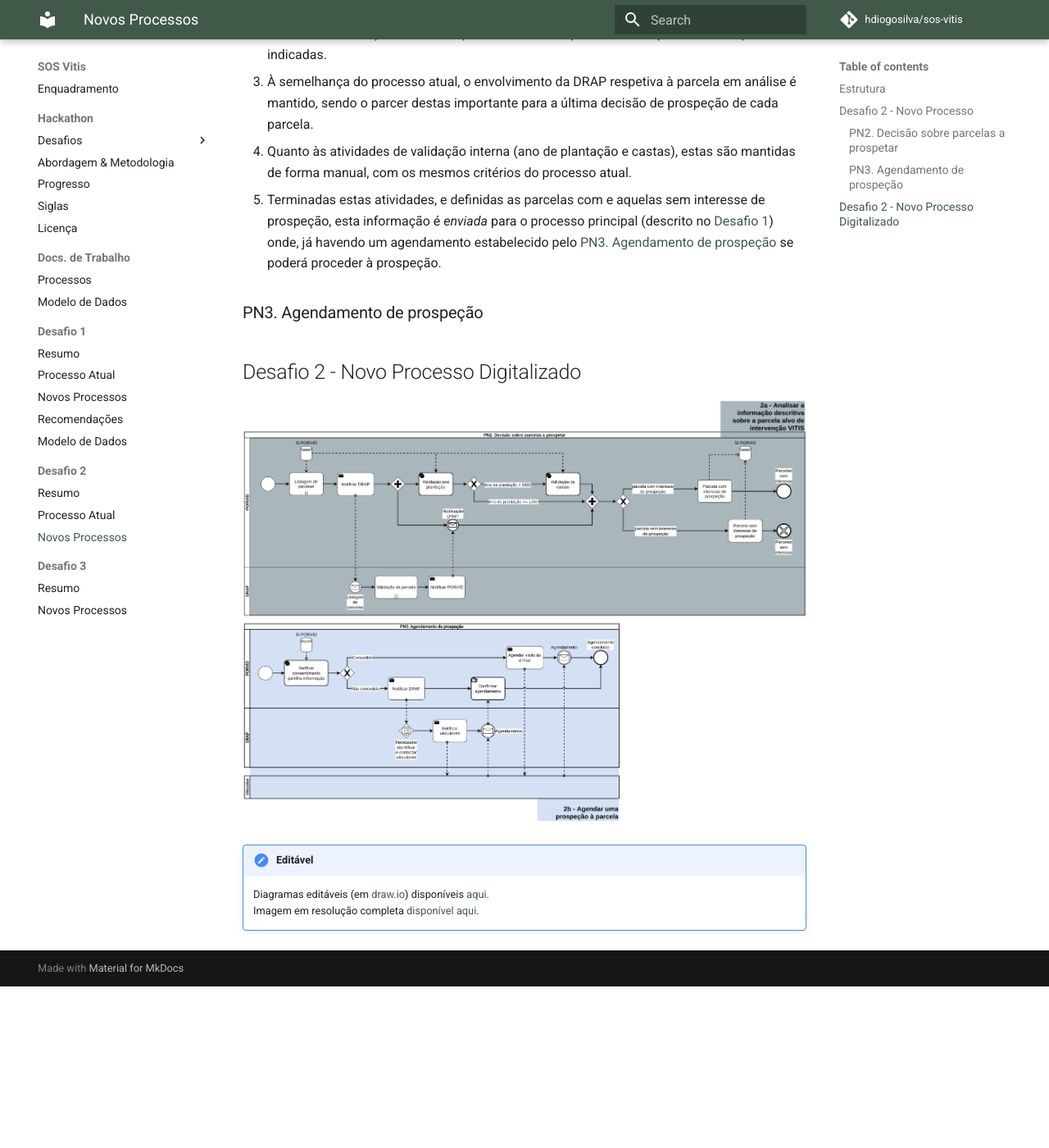
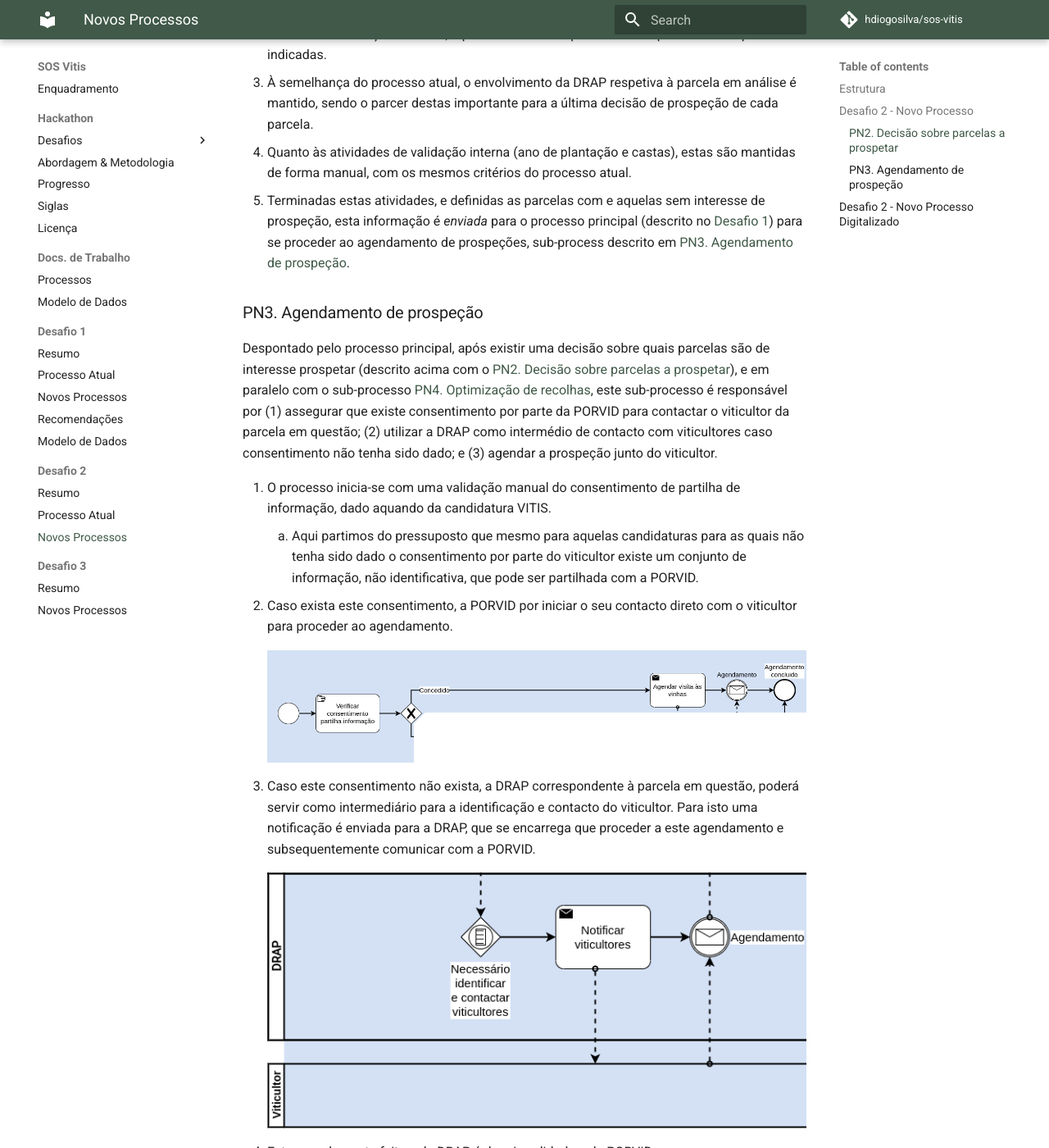
Before and after one commit to hdiogosilva/sos-vitis, an MkDocs documentation site: the page built from docs/Desafio 2/novos-processos.md, in a window 1280 px wide and 1400 px high, scrolled down 2093 px. Shown: the whole window at 82% size. Built offline with MkDocs 1.6.1 and Material for MkDocs 9.7.7, drawn with Linux system fonts in a browser that asks for light colours; comment, search, counter and statistics services are not loaded; before the commit the page ends 3296 px from its top, so only the background shows below that; some of the changed text lies outside the part shown.

Commit message:
Desafio 2 Novo BPMN Update + Description

```diff
--- a/docs/Desafio 2/novos-processos.md
+++ b/docs/Desafio 2/novos-processos.md
@@ -40,11 +40,28 @@ Uma divisão, apesar de não estrita, entre os sub-desafios 2a e 2b é também r
 2. Com esta informação validada, o processo inicia-se paralelamente para as várias parcelas indicadas.
 3. À semelhança do processo atual, o envolvimento da DRAP respetiva à parcela em análise é mantido, sendo o parcer destas importante para a última decisão de prospeção de cada parcela.
 4. Quanto às atividades de validação interna (ano de plantação e castas), estas são mantidas de forma manual, com os mesmos critérios do processo atual.
-5. Terminadas estas atividades, e definidas as parcelas com e aquelas sem interesse de prospeção, esta informação é _enviada_ para o processo principal (descrito no [Desafio 1](/Desafio 1/processo-atual/)) onde, já havendo um agendamento estabelecido pelo [PN3. Agendamento de prospeção](/Desafio 2/novos-processos/#pn3-agendamento-de-prospecao) se poderá proceder à prospeção.
+5. Terminadas estas atividades, e definidas as parcelas com e aquelas sem interesse de prospeção, esta informação é _enviada_ para o processo principal (descrito no [Desafio 1](/Desafio 1/processo-atual/)) para se proceder ao agendamento de prospeções, sub-process descrito em [PN3. Agendamento de prospeção](/Desafio 2/novos-processos/#pn3-agendamento-de-prospecao).
 
 ### PN3. Agendamento de prospeção
 
+Despontado pelo processo principal, após existir uma decisão sobre quais parcelas são de interesse prospetar (descrito acima com o [PN2. Decisão sobre parcelas a prospetar](#pn2-decisao-sobre-parcelas-a-prospetar)), e em paralelo com o sub-processo [PN4. Optimização de recolhas](/Desafio 3/novos-processos/#pn4-optimizacao-de-recolhas), este sub-processo é responsável por (1) assegurar que existe consentimento por parte da PORVID para contactar o viticultor da parcela em questão; (2) utilizar a DRAP como intermédio de contacto com viticultores caso consentimento não tenha sido dado; e (3) agendar a prospeção junto do viticultor.
 
+1. O processo inicia-se com uma validação manual do consentimento de partilha de informação, dado aquando da candidatura VITIS.
+    1. Aqui partimos do pressuposto que mesmo para aquelas candidaturas para as quais não tenha sido dado o consentimento por parte do viticultor existe um conjunto de informação, não identificativa, que pode ser partilhada com a PORVID.
+2. Caso exista este consentimento, a PORVID por iniciar o seu contacto direto com o viticultor para proceder ao agendamento.
+
+    <figure markdown>
+    ![Diagrama Parcial BPMN Desafio 3 Novo - Corte 1](/diagramas/desafio2/export/parciais/desafio2-novo-parcial-01.png)
+    </figure>
+
+3. Caso este consentimento não exista, a DRAP correspondente à parcela em questão, poderá servir como intermediário para a identificação e contacto do viticultor. Para isto uma notificação é enviada para a DRAP, que se encarrega que proceder a este agendamento e subsequentemente comunicar com a PORVID.
+
+    <figure markdown>
+    ![Diagrama Parcial BPMN Desafio 3 Novo - Corte 2](/diagramas/desafio2/export/parciais/desafio2-novo-parcial-02.png)
+    </figure>
+
+4. Este agendamento feito pela DRAP é depois validado pela PORVID.
+5. Fim do processo.
 
 ## Desafio 2 - Novo Processo Digitalizado
 
```
Also changed, not shown: docs/Desafio 3/novos-processos.md (+4 -0 lines), docs/diagramas/desafio2/export/desafio2-novo.png, docs/diagramas/desafio2/export/parciais/desafio2-novo-parcial-01.png (added), docs/diagramas/desafio2/export/parciais/desafio2-novo-parcial-02.png (added), 1 other file.
